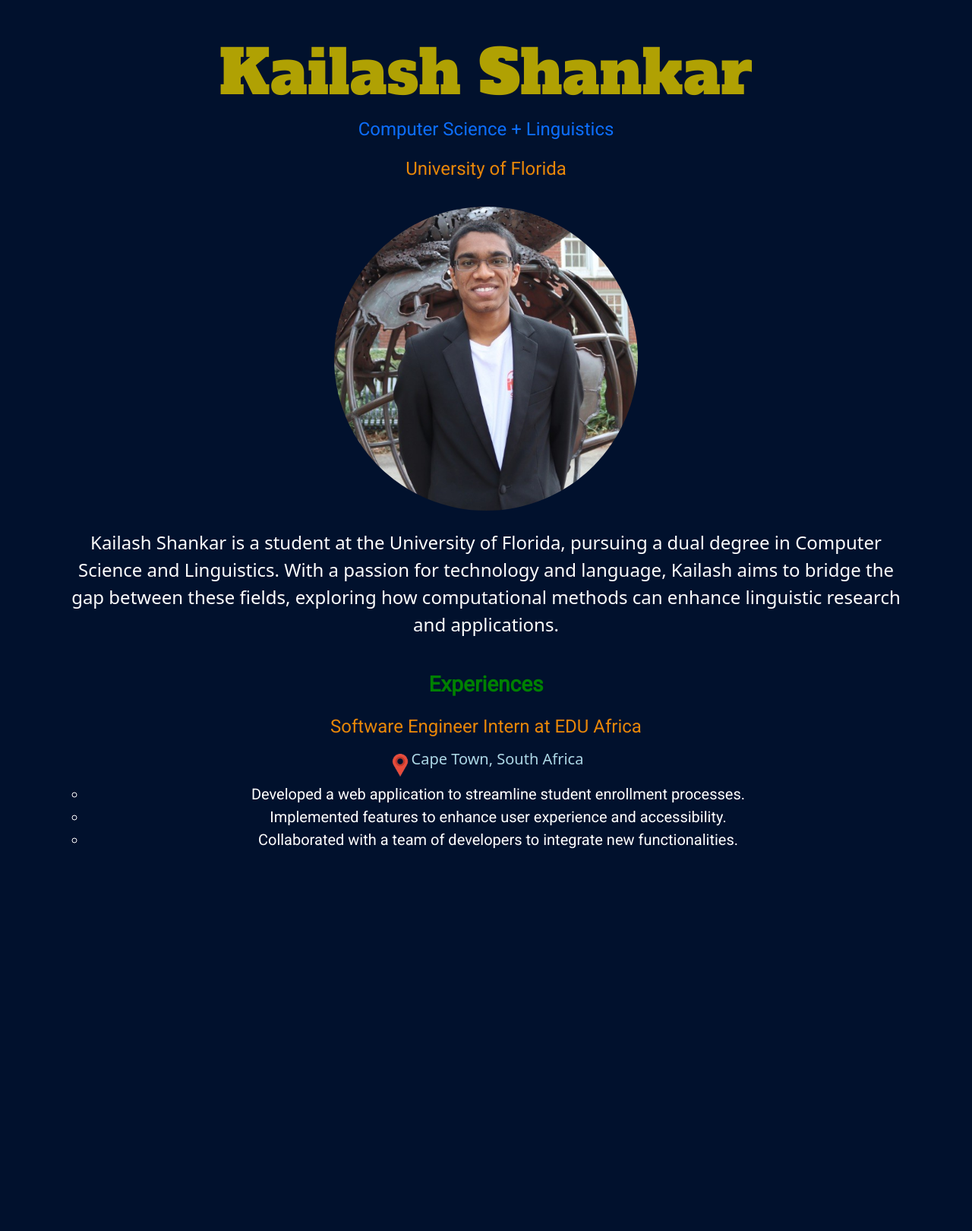
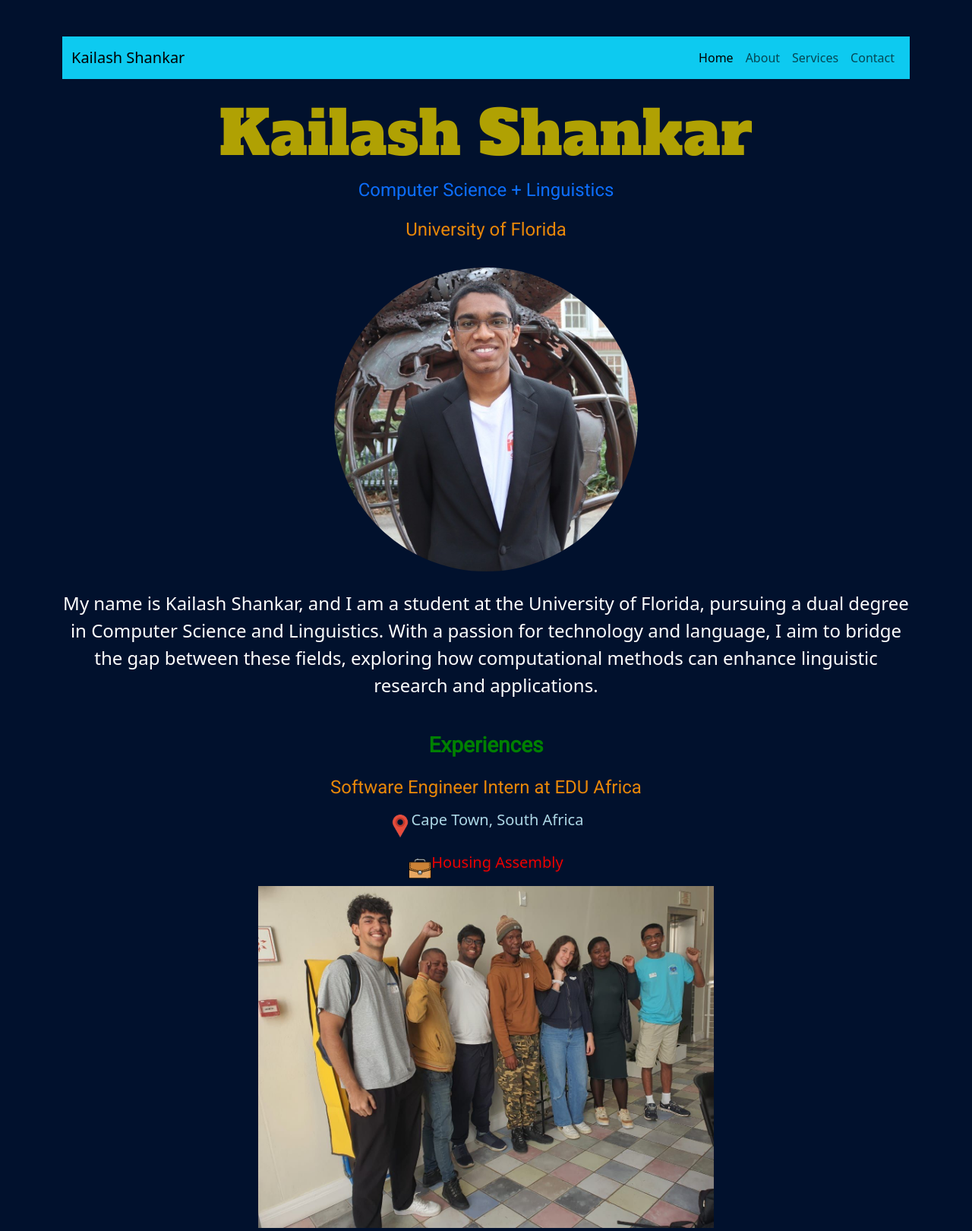
Before and after one commit to Kailash-Shankar/Personal-Website-Kailash, a website: page index.html in a window 1280 px wide. Shown: the top 1620 px of the page at 76% size. Before the commit the page ends 1136 px from the top, so only its background shows below. Drawn offline with nearby package versions, Linux system fonts and the light colour scheme.

Commit message:
Home page

```diff
--- a/index.html
+++ b/index.html
@@ -30,10 +30,45 @@
             overflow-y: auto;
             background-color:   rgb(1, 17, 45);
         }
+
+
     </style>
 
 
   <div class="container mt-5" style="text-align: center;">
+    <nav class="navbar navbar-expand-lg navbar-light bg-info">
+  <div class="container-fluid">
+    <a class="navbar-brand" href="#">Kailash Shankar</a>
+    <button class="navbar-toggler" type="button" data-bs-toggle="collapse" data-bs-target="#navbarNav" aria-controls="navbarNav" aria-expanded="false" aria-label="Toggle navigation">
+      <span class="navbar-toggler-icon"></span>
+    </button>
+
+    <div class="collapse navbar-collapse" id="navbarNav">
+      <ul class="navbar-nav ms-auto">
+        <li class="nav-item">
+          <a class="nav-link active" aria-current="page" href="#">Home</a>
+        </li>
+        <li class="nav-item">
+          <a class="nav-link" href="#">About</a>
+        </li>
+        <li class="nav-item">
+          <a class="nav-link" href="#">Services</a>
+        </li>
+        <li class="nav-item">
+          <a class="nav-link" href="#">Contact</a>
+        </li>
+      </ul>
+    </div>
+  </div>
+</nav>
+
+<br />
+
+<!-- Bootstrap JS (for mobile menu toggle) -->
+<script src="https://cdn.jsdelivr.net/npm/bootstrap@5.3.0/dist/js/bootstrap.bundle.min.js"></script>
+
+
+
     <h1 class="alfa-font">Kailash Shankar</h1>
     <p class="roboto-font text-primary" style="font-size:24px" >Computer Science + Linguistics </p>
     <p class="roboto-font ">University of Florida</p>
@@ -45,7 +80,8 @@
   <br/>
   <br/>
 
-   <p style="color:white; font-size:24px">Kailash Shankar is a student at the University of Florida, pursuing a dual degree in Computer Science and Linguistics. With a passion for technology and language, Kailash aims to bridge the gap between these fields, exploring how computational methods can enhance linguistic research and applications. </p>
+   <p style="color:white; font-size:24px">My name is Kailash Shankar, and I am a student at the University of Florida, pursuing a dual degree in Computer Science and Linguistics.
+    With a passion for technology and language, I aim to bridge the gap between these fields, exploring how computational methods can enhance linguistic research and applications. </p>
   <br/>
   <p class="roboto-font" style="color:green; font-size:28px"><b>Experiences</b></p>
   <ul class="list-unstyled">
@@ -53,14 +89,33 @@
       <div style="display: flex; align-items: center; justify-content: center; margin-top: 10px;">
         <img src="assets/pin.png" alt="EDU Africa Logo" class="img-fluid" style="width: 30px; height: auto;">
         <p style="color:lightblue; font-size:20px;" >Cape Town, South Africa </p>
+        </div>
+      <div style="display: flex; align-items: center; justify-content: center; margin-top: 10px;">
+         <img src="assets/bc.png" alt="HA Logo" class="img-fluid" style="width: 30px; height: auto;">
+        <p style="color:rgb(237, 0, 0); font-size:20px;" >Housing Assembly </p>
 
       </div>
+      <img src="assets/ha1.jpg" alt="HA Pic" class="img-fluid" style="width: 600px; height: auto;">
+      <br />
+      <br />
+      <br />
+  <p style="color:rgb(223, 222, 222); font-size:18px;" >As a SWE intern at EDU Africa, I was tasked with partnering with the local organization Housing Assembly, who advocates for better housing conditions
+  and regulation, to create an interactive mapping platform allowing residents in impoverished informal settlements to gain access to emergency services, contact to local government officials, and a platform
+  to report local issues in their settlement, such as crime, water or power supply shortages, and forced home evictions. This platform also served as a way for Housing Assembly to advocate for better Housing
+  conditions, and to show concrete evidence of all the issues that residents face in these settlements, so that they can push for change, and the housing crisis currently plauging Cape Town and all of South Africa
+  can be brought to an end. In addition to improving my software development skills, building this software platform required me to work closely with the client throughout all stages of development to make sure the final product
+  would be best suited for their needs, as well as requiring me to prioritize an intuitive, easy-to-use UI as the target audience for the platform had a low level of education and rudimentary tech literacy. </p>
+
+
+  <p style="color:rgb(5, 230, 230); font-size:20px;" ><b>Key Points:</b></p>
+
       <ul class="roboto-font" style="color:rgb(255, 255, 255); font-size:20px">
-        <li>Developed a web application to streamline student enrollment processes.</li>
-        <li>Implemented features to enhance user experience and accessibility.</li>
-        <li>Collaborated with a team of developers to integrate new functionalities.</li>
+        <li>Built full-stack MERN to facilitate mutual aid for 80,000+ underprivileged South African residents </li>
+      <li> Designed an interactive map allowing residents to locate emergency services and report location-based issues </li>
+      <li > Utilized React.js to build responsive front-end website UI, and Leaflet.js to implement interactive map</li>
+      <li> Collaborated closely with Housing Assembly to ensure platform met needs of target audience</li>
+      <li> Prioritized intuitive UI for users with low education and tech literacy</li>
       </ul>
-
 
 
 
--- a/style.css
+++ b/style.css
@@ -9,3 +9,9 @@
   font-size: 24px;
   color: rgb(232, 135, 9); /* or any visible color */
 }
+
+.dalfa-font {
+  font-family: 'Alfa Slab One', sans-serif;
+  font-size: 24px;
+  color: #000000;
+}
```
Also changed, not shown: assets/bc.png (added), assets/ha1.jpg (added), assets/halogo.png (added).
